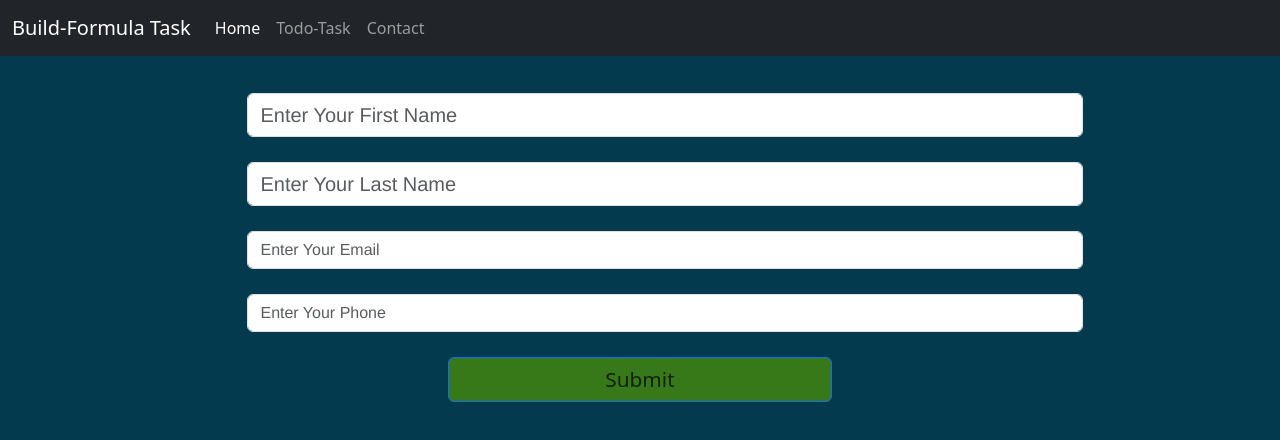
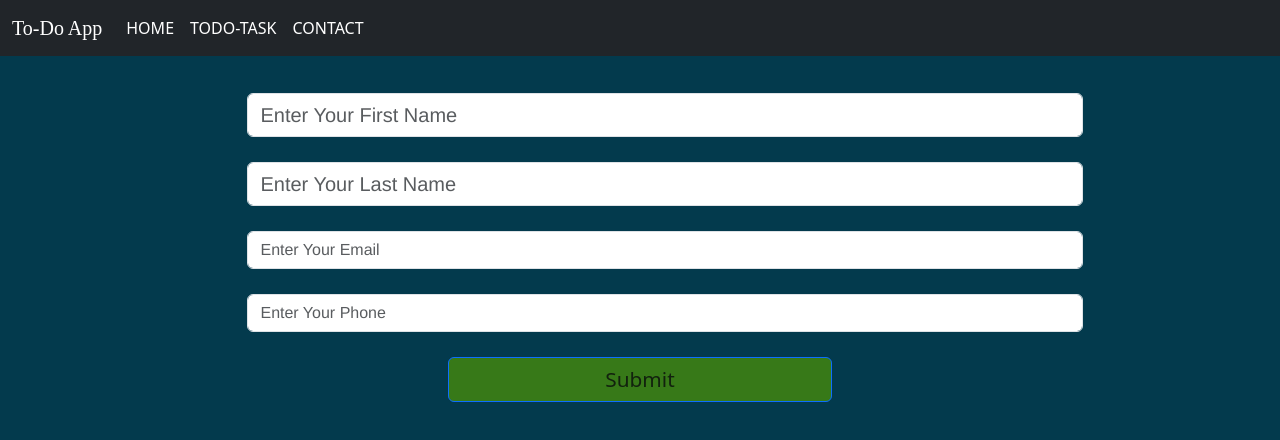
Before and after one commit to Shiv-Raj-Singh/To-Do-Task, a React (Vite) app in the folder build_formula_task/: page / in a window 1280 px wide. Shown: the top 440 px of the page. Built offline with nearby package versions, Linux system fonts and the light colour scheme.

Commit message:
links applied

```diff
--- a/build_formula_task/src/Components/Navbar.jsx
+++ b/build_formula_task/src/Components/Navbar.jsx
@@ -1,22 +1,28 @@
+import {useNavigate , Link} from 'react-router-dom';
+// import './Todo.css'
+
 export default function Navbar(){
     return (
       // navbar navbar-expand-lg navbar-dark bg-dark
         <nav className="navbar navbar-expand-lg navbar-dark bg-dark">
           <div className="container-fluid">
-            <a className="navbar-brand" href="#"> Build-Formula Task</a>
+            <a className="navbar-brand" href="#" id='logo1' >To-Do App </a>
             <button className="navbar-toggler" type="button" data-bs-toggle="collapse" data-bs-target="#navbarSupportedContent" aria-controls="navbarSupportedContent" aria-expanded="false" aria-label="Toggle navigation">
               <span className="navbar-toggler-icon" />
             </button>
             <div className="collapse navbar-collapse" id="navbarSupportedContent">
               <ul className="navbar-nav me-auto mb-2 mb-lg-0">
                 <li className="nav-item">
-                  <a className="nav-link active" aria-current="page" href="/">Home</a>
+                  {/* <a className="nav-link active" aria-current="page" href="/">Home</a> */}
+                  <Link className="nav-link active" id="links"  to={'/'} >HOME</Link>
                 </li>
                 <li className="nav-item">
-                  <a className="nav-link" href="/Todo">Todo-Task</a>
+                  {/* <a className="nav-link" href="/Todo">Todo-Task</a> */}
+                  <Link className="nav-link active" id="links"  to={'/Todo'} >Todo-Task</Link>
                 </li>
                 <li className="nav-item">
-                  <a className="nav-link" href="/profile">Contact</a>
+                <Link className="nav-link active" id="links"  to={'/profile'} >Contact</Link>
+                  {/* <a className="nav-link" href="/profile">Contact</a> */}
                 </li>
               </ul>
             </div>
--- a/build_formula_task/src/Components/Todo.css
+++ b/build_formula_task/src/Components/Todo.css
@@ -1,3 +1,24 @@
+/* Navbar CSS */
+#links{
+  text-transform: uppercase;
+}
+
+#links:hover{
+  text-transform: uppercase;
+  color: blue;
+}
+#logo1{
+  font-family: 'Brush Script MT', cursive;;
+}
+
+#logo1:hover{
+  color: rgb(16, 173, 235);
+  transform: scale(1.1);
+  transition: 1s ease-in;
+}
+
+
+
 h1 {
     text-align: center;
   }
--- a/build_formula_task/src/Components/user.css
+++ b/build_formula_task/src/Components/user.css
@@ -2,6 +2,8 @@
     margin: 0%;
     box-sizing: border-box;
   }
+
+
 
   body{
     background-color: rgb(3, 58, 77);
```
